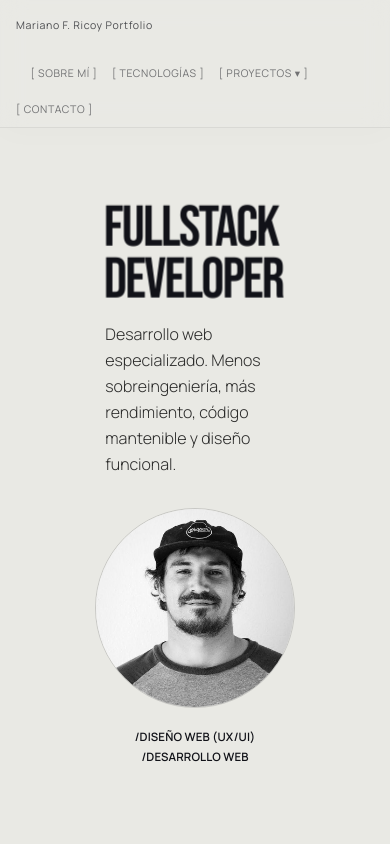
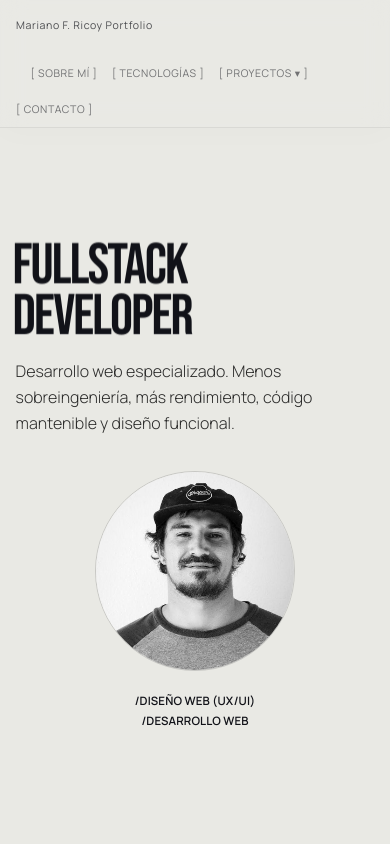
Before and after one commit to MarianoRicoy/Mi-Portfolio, a Next.js app: page / in a window 390 px wide. Shown: the top 844 px of the page. Built offline with nearby package versions, Linux system fonts and the light colour scheme.

Commit message:
fix: responsive hero section width on mobile

```diff
--- a/src/components/sections/seccion-hero.tsx
+++ b/src/components/sections/seccion-hero.tsx
@@ -122,7 +122,7 @@ export function SeccionHero({ hero }: SeccionHeroProps) {
       <div className="hero-poster-composition">
         {/* ── Columna izquierda: título + resumen ── */}
         <div
-          className="flex flex-col justify-center max-w-[50%] shrink-0"
+          className="flex flex-col justify-center w-full md:max-w-[50%] shrink-0"
           style={{ perspective: 1200 }}
         >
           <motion.h1
```
